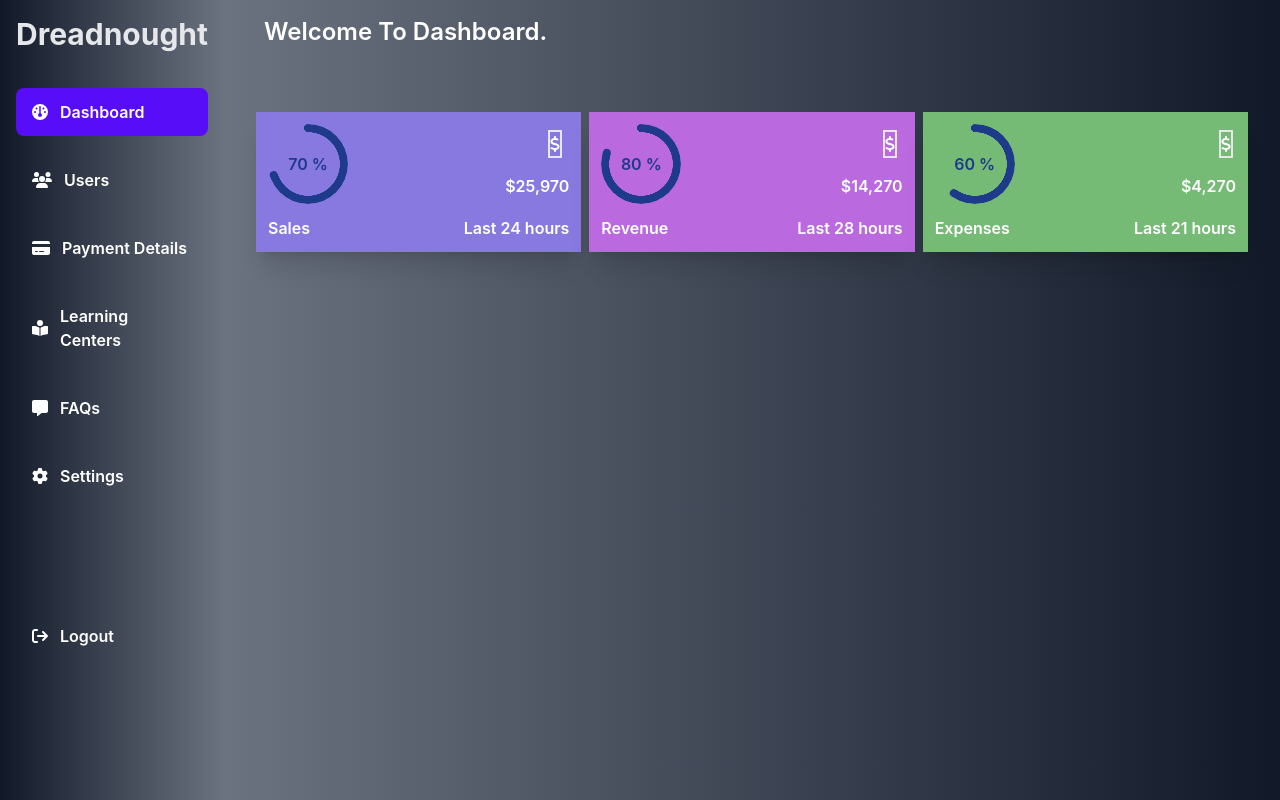
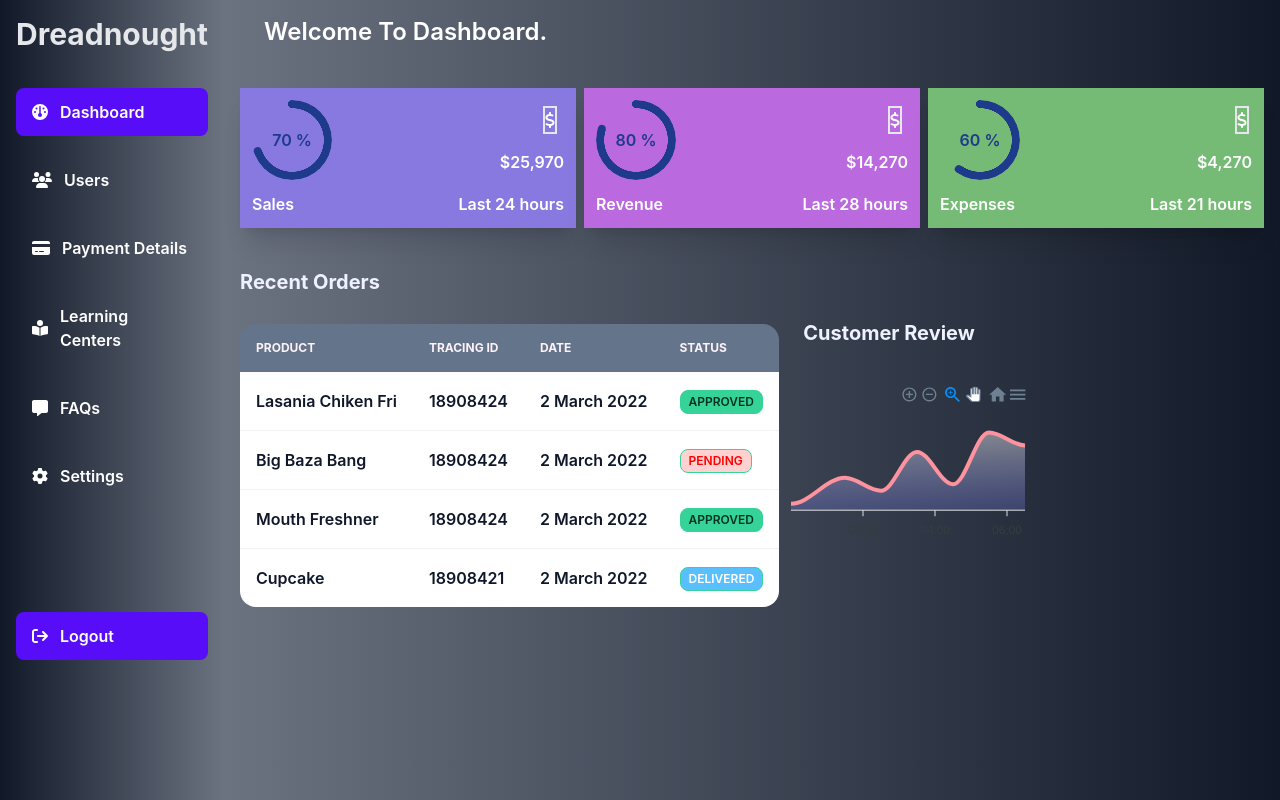
Before and after one commit to Anikroy7/dreadnought-dashboard, a React (Create React App) app: page / in a window 1280 px wide. Built offline with nearby package versions, Linux system fonts and the light colour scheme.

Commit message:
customer review and recent order component added

```diff
--- a/package.json
+++ b/package.json
@@ -9,8 +9,10 @@
     "@testing-library/jest-dom": "^5.14.1",
     "@testing-library/react": "^13.0.0",
     "@testing-library/user-event": "^13.2.1",
+    "apexcharts": "^3.35.4",
     "daisyui": "^2.22.0",
     "react": "^18.2.0",
+    "react-apexcharts": "^1.4.0",
     "react-dom": "^18.2.0",
     "react-router-dom": "6",
     "react-scripts": "5.0.1",
--- a/src/Componets/Cards/Cards.js
+++ b/src/Componets/Cards/Cards.js
@@ -29,7 +29,7 @@ const Cards = () => {
 
     return (
 
-        <section className=' px-8 py-6 text-white grid lg:grid-cols-3 sm:grid-cols-2 md:grid-cols-2 gap-2'>
+        <section className='px-4 text-white grid lg:grid-cols-3 sm:grid-cols-2 md:grid-cols-2 gap-2'>
             {
                 cards.map((card, i) => <CardsDetails
                     card={card}
--- a/src/Componets/Cards/CardsDetails.js
+++ b/src/Componets/Cards/CardsDetails.js
@@ -1,16 +1,29 @@
 import { faDollar } from '@fortawesome/free-solid-svg-icons';
 import { FontAwesomeIcon } from '@fortawesome/react-fontawesome';
-import React from 'react';
+import React, { useState } from 'react';
 
 const CardsDetails = ({ card, setModalInfo }) => {
     const { barValue, title, value, background, time, } = card;
+    const [isHovering, setIsHovering] = useState(false);
     const openModal = (card) => {
         setModalInfo(card)
     }
+
+    //  hover effet
+    const handleMouseEnter = () => {
+        setIsHovering(true);
+    };
+
+    const handleMouseLeave = () => {
+        setIsHovering(false);
+    };
+
+    console.log(isHovering);
+
     return (
-        <div>
-            <label htmlFor="card-modal" onClick={() => openModal(card)} class="card w-100 shadow-xl modal-action">
-                <div style={{ backgroundColor: background }} class="p-3 " >
+        <div className=''>
+            <label htmlFor="card-modal" onClick={() => openModal(card)} class="card w-100 shadow-xl modal-action hover:bg-slate-50">
+                <div style={{ backgroundColor: isHovering ? '#a9c0d9' : background }} onMouseEnter={handleMouseEnter} onMouseLeave={handleMouseLeave} class="p-3 " >
                     <div className='flex items-center justify-between'>
                         <div class="radial-progress mr-2 text-blue-900  font-semibold" style={{ "--value": barValue }}>{barValue} %
                         </div>
--- /dev/null
+++ b/src/Componets/CustomerReview/CustomerReview.js
@@ -0,0 +1,64 @@
+import React from "react";
+import Chart from "react-apexcharts";
+
+
+const CustomerReview = () => {
+    const data = {
+        series: [
+            {
+                name: "Review",
+                data: [10, 50, 30, 90, 40, 120, 100],
+            },
+        ],
+        options: {
+            chart: {
+                type: "area",
+                height: "auto",
+            },
+
+            fill: {
+                colors: ["#fff"],
+                type: "gradient",
+            },
+            dataLabels: {
+                enabled: false,
+            },
+            stroke: {
+                curve: "smooth",
+                colors: ["#ff929f"],
+            },
+            tooltip: {
+                x: {
+                    format: "dd/MM/yy HH:mm",
+                },
+            },
+            grid: {
+                show: false,
+            },
+            xaxis: {
+                type: "datetime",
+                categories: [
+                    "2018-09-19T00:00:00.000Z",
+                    "2018-09-19T01:30:00.000Z",
+                    "2018-09-19T02:30:00.000Z",
+                    "2018-09-19T03:30:00.000Z",
+                    "2018-09-19T04:30:00.000Z",
+                    "2018-09-19T05:30:00.000Z",
+                    "2018-09-19T06:30:00.000Z",
+                ],
+            },
+            yaxis: {
+                show: false
+            },
+            toolbar: {
+                show: false
+            }
+        },
+    };
+    return <div className="w-64">
+        <h3 className=" text-indigo-50 font-bold text-xl mb-9 ml-6">Customer Review</h3>
+        <Chart options={data.options} series={data.series} type="area" />
+    </div>;
+};
+
+export default CustomerReview;
--- a/src/Componets/Dashboard/Dashboard.js
+++ b/src/Componets/Dashboard/Dashboard.js
@@ -31,9 +31,9 @@ const Dashboard = () => {
                         isActive ? 'bg-primary ' : ''
                     }><FontAwesomeIcon icon={faGear}></FontAwesomeIcon> Settings</NavLink></li>
 
-                    <li className='mt-28  text-white font-semibold rounded-2xl'> <NavLink to='/logout' className={({ isActive }) =>
+                    <li className='mt-28  text-white font-semibold rounded-2xl'> <NavLink to='/' className={({ isActive }) =>
                         isActive ? 'bg-primary ' : ''
-                    }><FontAwesomeIcon icon={faSignOut}></FontAwesomeIcon>  Logout</NavLink></li>
+                    }><FontAwesomeIcon icon={faSignOut}></FontAwesomeIcon>Logout</NavLink></li>
                 </ul>
             </div>
         </div >
--- a/src/Componets/Dashboard/Main.js
+++ b/src/Componets/Dashboard/Main.js
@@ -1,5 +1,6 @@
 import React from 'react';
 import Cards from '../Cards/Cards';
+import OrdersTable from '../OrdersTable/OrdersTable';
 import Header from './Header';
 import Users from './Users';
 
@@ -8,6 +9,7 @@ const Main = () => {
         <div>
             <Header></Header>
             <Cards></Cards>
+            <OrdersTable></OrdersTable>
         </div>
     );
 };
--- /dev/null
+++ b/src/Componets/OrdersTable/OrdersTable.js
@@ -0,0 +1,54 @@
+import React from 'react';
+import CustomerReview from '../CustomerReview/CustomerReview';
+import TableDetails from './TableDetails';
+
+const OrdersTable = () => {
+
+    function createData(name, trackingId, date, status, _id) {
+        return { name, trackingId, date, status, _id };
+    }
+
+    const rows = [
+        createData("Lasania Chiken Fri", 18908424, "2 March 2022", "Approved", 1),
+        createData("Big Baza Bang ", 18908424, "2 March 2022", "Pending", 2),
+        createData("Mouth Freshner", 18908424, "2 March 2022", "Approved", 3),
+        createData("Cupcake", 18908421, "2 March 2022", "Delivered", 4),
+    ];
+
+    return (
+        <section className='flex flex-initial items-center px-4 mt-10'>
+            <div class="overflow-x-auto">
+                <h3 className='text-xl font-bold mb-7 text-indigo-50'>
+                    Recent Orders
+                </h3>
+                <table class="table">
+                    <thead>
+                        <tr>
+                            <th className=' bg-slate-500 text-pink-50'>Product</th>
+                            <th className=' bg-slate-500 text-pink-50'>Tracing Id</th>
+                            <th className=' bg-slate-500 text-pink-50'>Date</th>
+                            <th className=' bg-slate-500 text-pink-50'>Status</th>
+
+                        </tr>
+                    </thead>
+                    <tbody className='text-slate-900 font-semibold'>
+
+                        {
+                            rows.map((row, i) => <TableDetails
+                                key={i}
+                                row={row}
+                            ></TableDetails>)
+                        }
+                    </tbody>
+                </table>
+            </div>
+
+            <aside>
+
+                <CustomerReview></CustomerReview>
+            </aside>
+        </section>
+    );
+};
+
+export default OrdersTable;
--- /dev/null
+++ b/src/Componets/OrdersTable/TableDetails.js
@@ -0,0 +1,42 @@
+import { data } from 'autoprefixer';
+import React from 'react';
+
+const TableDetails = ({ row }) => {
+
+    const { name, trackingId, date, status } = row;
+    const makeStyle = (status) => {
+        if (status === 'Approved') {
+            return {
+                className: 'btn btn-success'
+            }
+        }
+        else if (status === 'Pending') {
+            return {
+                background: '#ffadad8f',
+                color: 'red',
+
+            }
+        }
+        else {
+            return {
+                background: '#59bfff',
+                color: 'white',
+
+            }
+        }
+    }
+
+    return (
+        <tr>
+
+            <td>{name}</td>
+            <td>{trackingId}</td>
+            <td>{date}</td>
+            <td><button className='btn btn-xs btn-success' style={makeStyle(status)}>{status}</button></td>
+
+
+        </tr>
+    );
+};
+
+export default TableDetails;
```
Also changed, not shown: 2 other files (tests, documents, lock files or other folders).
